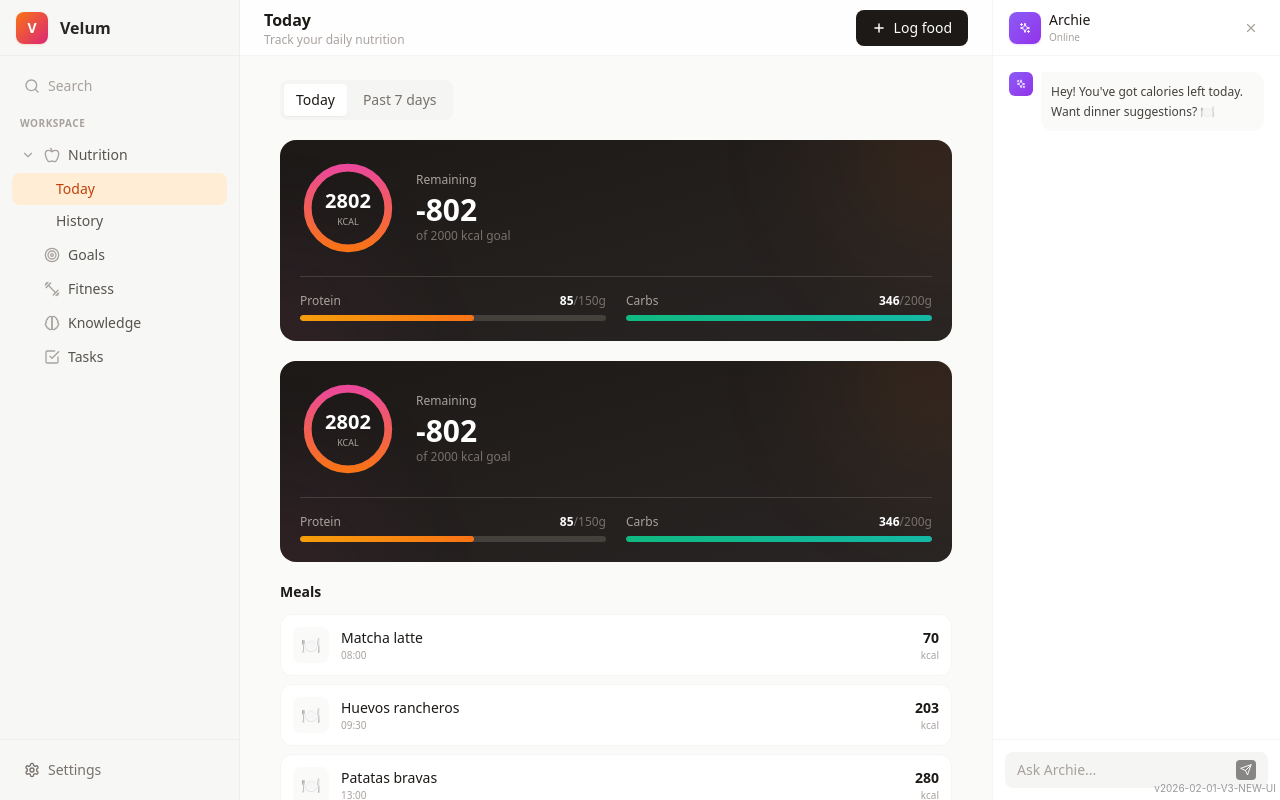
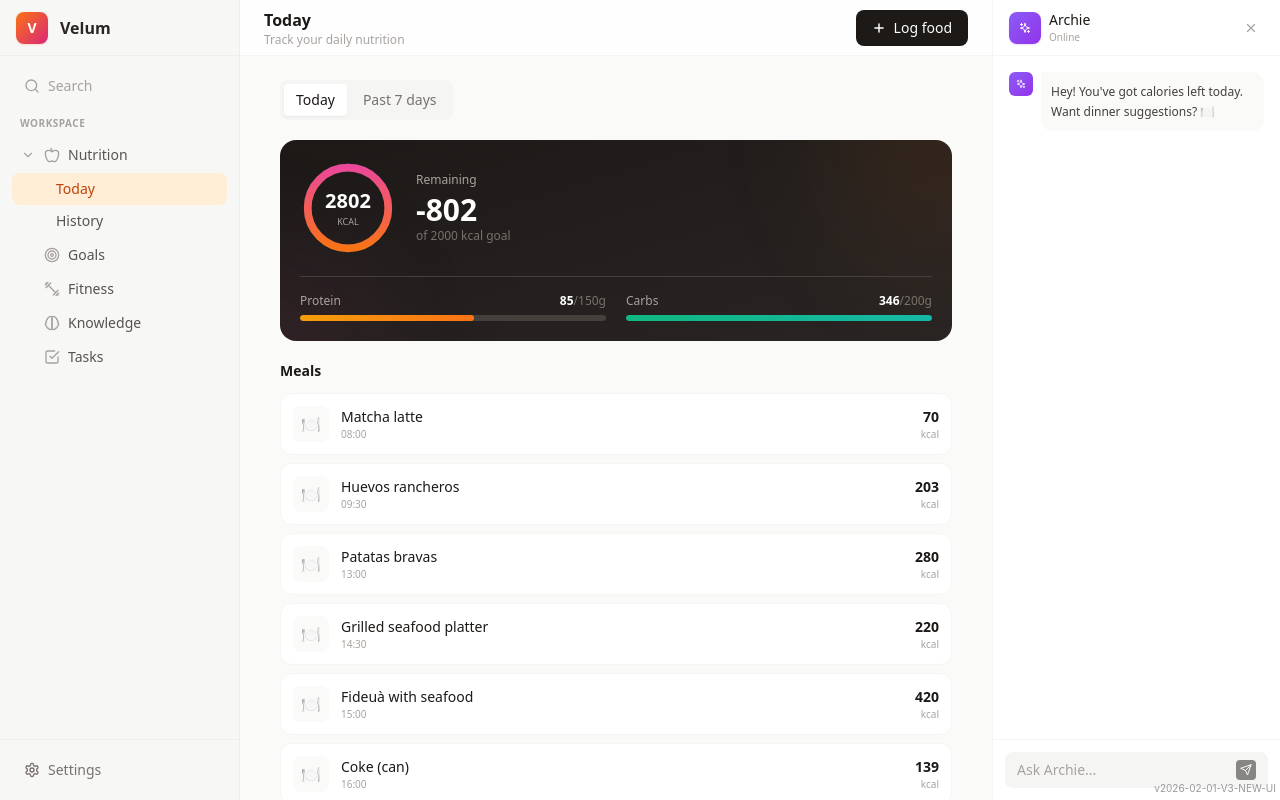
Before and after one commit to MehighCB3/Velum, a Next.js app in the folder velum-app/: page / in a window 1280 px wide. Built offline with nearby package versions, Linux system fonts and the light colour scheme.

Commit message:
Fix duplicate widget and week API date query
- Remove duplicate Hero Stats Card (was showing 2 calorie widgets)
- Fix week API to properly cast dates in SQL query
- Add logging for debugging

```diff
--- a/velum-app/src/app/api/nutrition/week/route.ts
+++ b/velum-app/src/app/api/nutrition/week/route.ts
@@ -25,19 +25,26 @@ export async function GET(request: NextRequest) {
 
     if (usePostgres) {
       try {
+        const startDate = dates[0]
+        const endDateQuery = dates[6]
+
+        console.log('Fetching week data:', { startDate, endDateQuery, dates })
+
         // Fetch all entries for the date range
         const entriesResult = await sql`
-          SELECT date, entry_id as id, name, calories, protein, carbs, fat, entry_time as time
+          SELECT date::text as date, entry_id as id, name, calories, protein, carbs, fat, entry_time as time
           FROM nutrition_entries
-          WHERE date >= ${dates[0]} AND date <= ${dates[6]}
+          WHERE date >= ${startDate}::date AND date <= ${endDateQuery}::date
           ORDER BY date, entry_time
         `
 
+        console.log('Entries found:', entriesResult.rows.length)
+
         // Fetch goals for the range
         const goalsResult = await sql`
-          SELECT date, calories, protein, carbs, fat
+          SELECT date::text as date, calories, protein, carbs, fat
           FROM nutrition_goals
-          WHERE date >= ${dates[0]} AND date <= ${dates[6]}
+          WHERE date >= ${startDate}::date AND date <= ${endDateQuery}::date
         `
 
         // Build daily summaries
--- a/velum-app/src/app/page.tsx
+++ b/velum-app/src/app/page.tsx
@@ -389,49 +389,6 @@ function NutritionTodayView({ nutritionData }: { nutritionData: NutritionData })
       {/* Content based on active tab */}
       {activeTab === 'today' ? (
         <>
-          {/* Hero Stats Card */}
-          <div className="relative bg-gradient-to-br from-stone-900 to-stone-800 rounded-2xl p-5 mb-5 overflow-hidden">
-            <div className="absolute inset-0 overflow-hidden">
-              <div className="absolute -top-20 -right-20 w-48 h-48 bg-orange-500/10 rounded-full blur-3xl" />
-              <div className="absolute -bottom-20 -left-20 w-40 h-40 bg-pink-500/10 rounded-full blur-3xl" />
-            </div>
-            <div className="relative">
-              <div className="flex items-center gap-5 mb-5">
-                {/* Ring */}
-                <div className="relative w-24 h-24 flex-shrink-0">
-                  <svg className="w-full h-full -rotate-90" viewBox="0 0 100 100">
-                    <circle cx="50" cy="50" r="42" fill="none" stroke="currentColor" strokeWidth="8" className="text-stone-700" />
-                    <circle
-                      cx="50" cy="50" r="42" fill="none" stroke="url(#ringGrad)" strokeWidth="8" strokeLinecap="round"
-                      strokeDasharray={`${animatedProgress * 2.64} 264`}
-                      className="transition-all duration-1000 ease-out"
-                    />
-                    <defs>
-                      <linearGradient id="ringGrad" x1="0%" y1="0%" x2="100%" y2="0%">
-                        <stop offset="0%" stopColor="#f97316" />
-                        <stop offset="100%" stopColor="#ec4899" />
-                      </linearGradient>
-                    </defs>
-                  </svg>
-                  <div className="absolute inset-0 flex flex-col items-center justify-center">
-                    <span className="text-xl font-bold text-white">{totals.calories}</span>
-                    <span className="text-[9px] text-stone-400 uppercase">kcal</span>
-                  </div>
-                </div>
-                <div className="flex-1">
-                  <p className="text-xs text-stone-400 mb-1">Remaining</p>
-                  <p className="text-3xl font-bold text-white">{remaining}</p>
-                  <p className="text-xs text-stone-500">of {goals.calories} kcal goal</p>
-                </div>
-              </div>
-              <div className="h-px bg-stone-700 mb-4" />
-              <div className="grid grid-cols-2 gap-5">
-                <MacroStat label="Protein" current={totals.protein} goal={goals.protein} color="from-amber-500 to-orange-500" />
-                <MacroStat label="Carbs" current={totals.carbs} goal={goals.carbs} color="from-emerald-500 to-teal-500" />
-              </div>
-            </div>
-          </div>
-
           {/* Meals */}
           <div>
             <h2 className="text-sm font-semibold text-stone-900 mb-3">Meals</h2>
```
